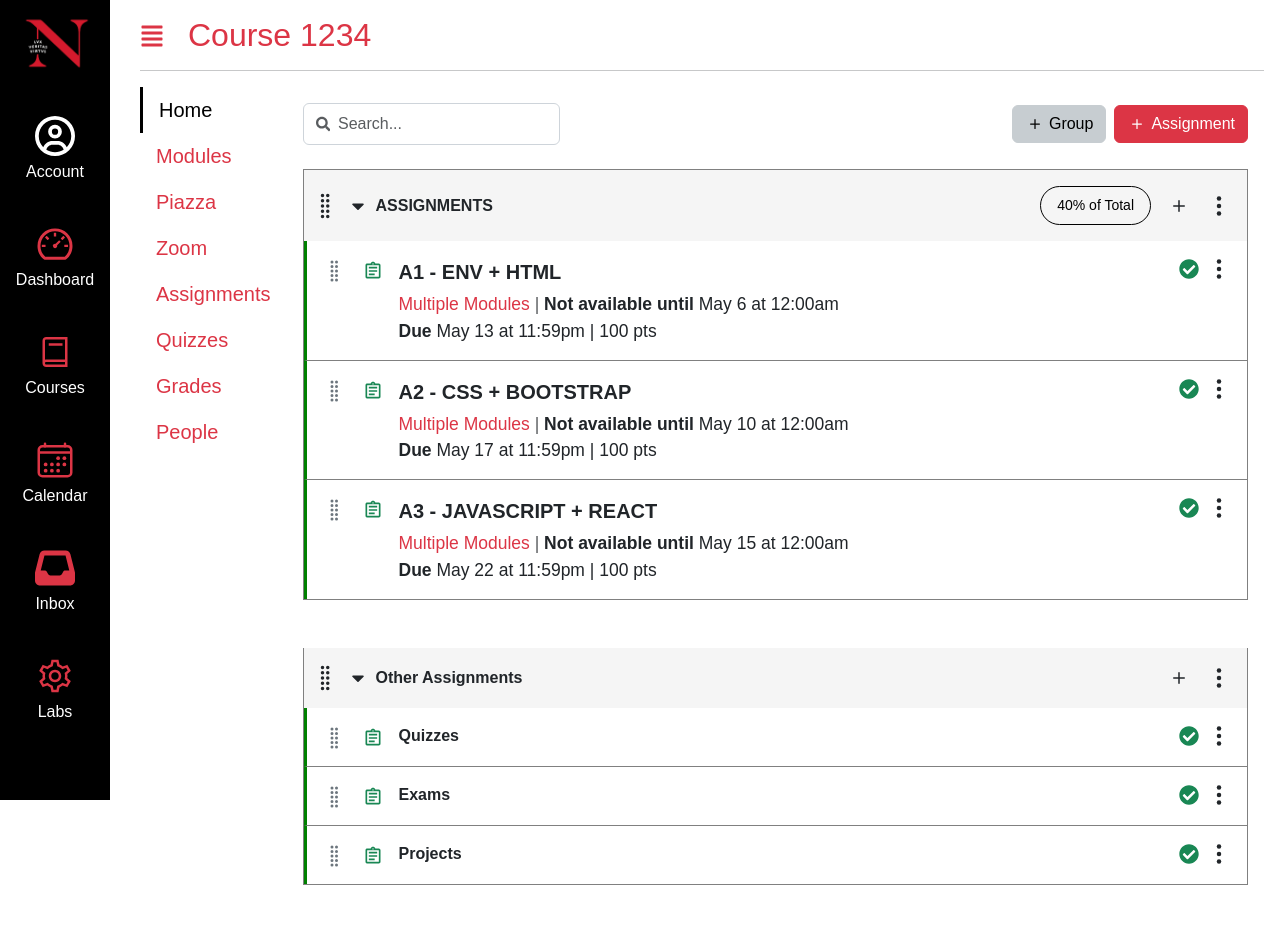
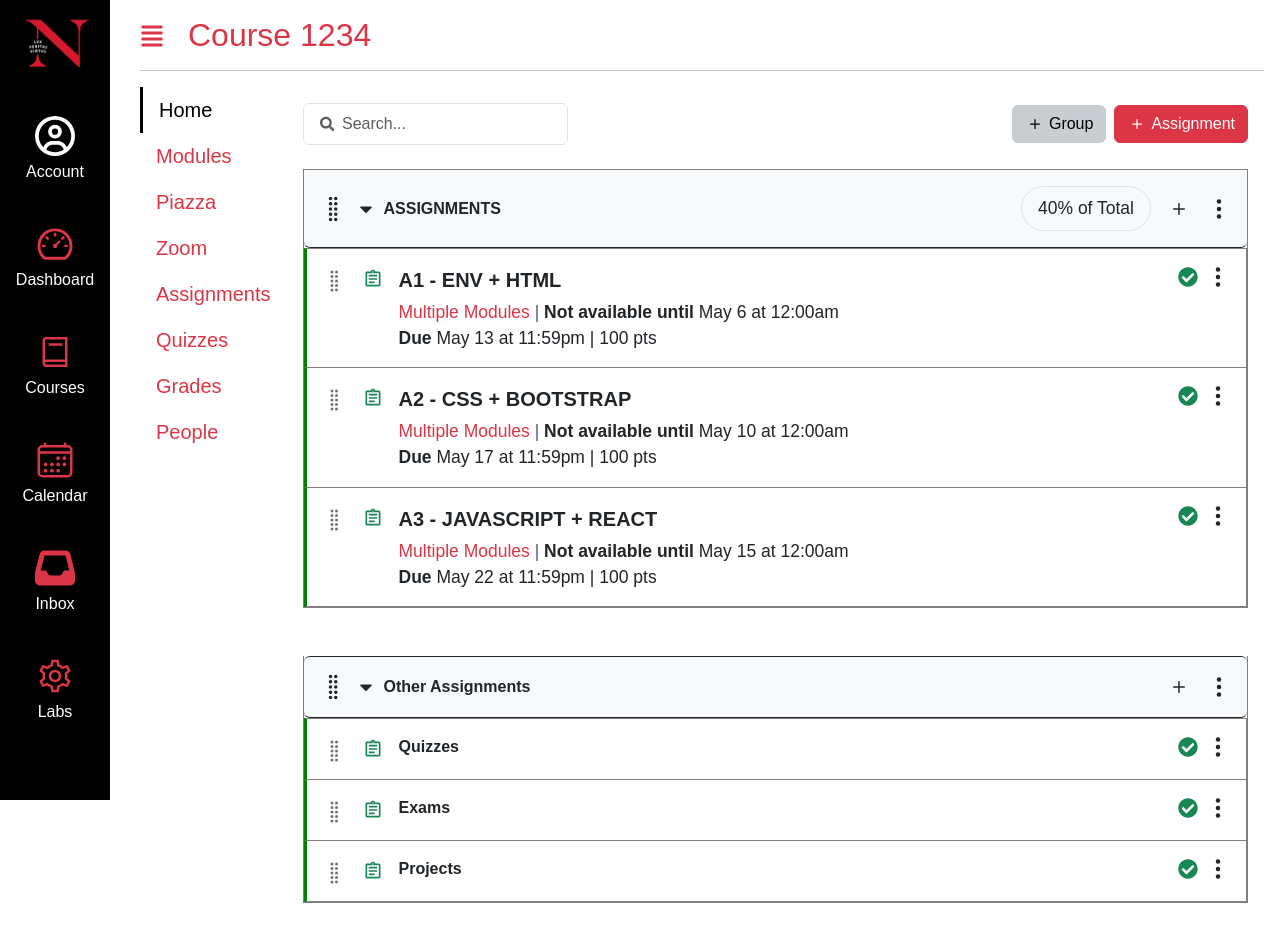
Before and after one commit to aarushiattray/kambaz-next-js, a Next.js app: page /Courses/1234/Assignments in a window 1280 px wide. Shown: the top 942 px of the page. Built offline with nearby package versions, Linux system fonts and the light colour scheme.

Commit message:
Fixed Assignments component

```diff
--- a/src/app/(Kambaz)/Courses/[cid]/Assignments/page.tsx
+++ b/src/app/(Kambaz)/Courses/[cid]/Assignments/page.tsx
@@ -20,18 +20,7 @@ function GreenCheckmark() {
 function AssignmentControlButtons() {
   return (
     <div className="d-flex align-items-center">
-      <div
-        className="d-flex justify-content-center align-items-center me-3"
-        style={{
-          padding: "0.5rem 1rem",
-          borderRadius: "20px",
-          border: "1px solid #000",
-          backgroundColor: "#f5f5f5",
-          fontSize: "0.875rem",
-          fontWeight: "normal",
-          color: "#000",
-        }}
-      >
+      <div className="d-flex justify-content-center align-items-center me-3 px-3 py-2 rounded-pill border bg-light text-dark small">
         40% of Total
       </div>
       <BsPlus className="fs-4 me-3" />
@@ -72,20 +61,9 @@ export default function Assignments() {
 
       {/* Search bar and buttons */}
       <div className="d-flex justify-content-between align-items-center mb-4">
-        <div
-          className="d-flex align-items-center"
-          style={{
-            maxWidth: "300px",
-            border: "1px solid #ced4da",
-            borderRadius: "0.375rem",
-            padding: "0.5rem 0.75rem",
-          }}
-        >
+        <div className="d-flex align-items-center border rounded px-3 py-2 me-3" style={{ maxWidth: "300px" }}>
           <FaSearch className="me-2 text-muted" />
-          <FormControl
-            placeholder="Search..."
-            style={{ border: "none", boxShadow: "none", outline: "none", padding: 0 }}
-          />
+          <FormControl placeholder="Search..." className="border-0 shadow-none p-0" />
         </div>
 
         <div className="d-flex align-items-center">
@@ -102,43 +80,29 @@ export default function Assignments() {
 
         {/* Assignment Group */}
         <ListGroupItem className="wd-module p-0 mb-5 fs-5 border-gray">
-          <div
-            className="wd-title p-3 ps-2 d-flex justify-content-between align-items-center"
-            style={{ backgroundColor: "#f5f5f5" }}
-          >
+          <div className="wd-title d-flex justify-content-between align-items-center px-3 py-3 rounded bg-light border-bottom border-dark">
             <span className="d-flex align-items-center">
               <BsGripVertical className="me-2 fs-3" />
               <FaCaretDown className="me-2" />
-              <span style={{ fontSize: "1rem", fontWeight: "bold" }}>ASSIGNMENTS</span>
+              <span className="fw-bold fs-6">ASSIGNMENTS</span>
             </span>
             <AssignmentControlButtons />
           </div>
 
-          <ListGroup className="wd-lessons rounded-0">
+          <ListGroup className="wd-lessons rounded-0 mt-0">
             {assignments.map((item, idx) => (
               <ListGroupItem
                 key={idx}
-                className="wd-lesson p-3 ps-3"
-                style={{
-                  borderLeft: "3px solid green",
-                  borderTop: "none",
-                  borderRight: "none",
-                  borderBottom: idx === assignments.length - 1 ? "none" : "1px solid gray"
-                }}
+                className="wd-lesson d-flex justify-content-between align-items-start px-3 py-3"
+                style={{ borderLeft: "3px solid green" }}
               >
-                <div className="d-flex justify-content-between align-items-start">
                 <div className="d-flex align-items-start">
-                    <BsGripVertical className="me-3 fs-4 text-secondary" style={{ marginTop: "2px" }} />
-                    <MdOutlineAssignment className="me-3 text-success fs-5" style={{ marginTop: "4px" }} />
+                  <BsGripVertical className="me-3 fs-4 text-secondary mt-1" />
+                  <MdOutlineAssignment className="me-3 text-success fs-5 mt-1" />
                   <div>
-                      {/* Title wrapped in Link with original color & no underline */}
                     <Link
                       href={`/Courses/1234/Assignments/${item.id}`}
-                        style={{
-                          color: "inherit",
-                          textDecoration: "none",
-                        }}
-                        className="fw-bold mb-1 d-block"
+                      className="fw-bold mb-1 d-block text-decoration-none text-dark"
                     >
                       {item.title}
                     </Link>
@@ -151,7 +115,6 @@ export default function Assignments() {
                   </div>
                 </div>
                 <LessonControlButtons />
-                </div>
               </ListGroupItem>
             ))}
           </ListGroup>
@@ -159,42 +122,30 @@ export default function Assignments() {
 
         {/* Other Items */}
         <ListGroupItem className="wd-module p-0 mb-5 fs-5 border-gray">
-          <div
-            className="wd-title p-3 ps-2 d-flex justify-content-between align-items-center"
-            style={{ backgroundColor: "#f5f5f5" }}
-          >
+          <div className="wd-title d-flex justify-content-between align-items-center px-3 py-3 rounded bg-light border-top border-bottom border-dark">
             <span className="d-flex align-items-center">
               <BsGripVertical className="me-2 fs-3" />
               <FaCaretDown className="me-2" />
-              <span style={{ fontSize: "1rem", fontWeight: "bold" }}>Other Assignments</span>
+              <span className="fw-bold fs-6">Other Assignments</span>
             </span>
             <OtherControlButtons />
           </div>
 
-          <ListGroup className="wd-lessons rounded-0">
+          <ListGroup className="wd-lessons rounded-0 mt-0">
             {["Quizzes", "Exams", "Projects"].map((item, idx) => (
               <ListGroupItem
                 key={idx}
-                className="wd-lesson p-3 ps-3"
-                style={{
-                  borderLeft: "3px solid green",
-                  borderTop: "none",
-                  borderRight: "none",
-                  borderBottom: idx === 2 ? "none" : "1px solid gray"
-                }}
+                className="wd-lesson d-flex justify-content-between align-items-start px-3 py-3"
+                style={{ borderLeft: "3px solid green" }}
               >
-                <div className="d-flex justify-content-between align-items-start">
                 <div className="d-flex align-items-start">
-                    <BsGripVertical className="me-3 fs-4 text-secondary" style={{ marginTop: "2px" }} />
-                    <MdOutlineAssignment className="me-3 text-success fs-5" style={{ marginTop: "4px" }} />
+                  <BsGripVertical className="me-3 fs-4 text-secondary mt-1" />
+                  <MdOutlineAssignment className="me-3 text-success fs-5 mt-1" />
                   <div>
-                      <div className="fw-bold" style={{ fontSize: "1rem" }}>
-                        {item}
-                      </div>
+                    <div className="fw-bold fs-6">{item}</div>
                   </div>
                 </div>
                 <LessonControlButtons />
-                </div>
               </ListGroupItem>
             ))}
           </ListGroup>
--- a/src/app/Labs/TOC.tsx
+++ b/src/app/Labs/TOC.tsx
@@ -22,7 +22,7 @@ export default function TOC() {
         <NavLink href="/" as={Link}>Kambaz</NavLink>
       </NavItem>
       <NavItem>
-       <NavLink href="https://github.com/aarushiattray">My GitHub</NavLink>
+       <NavLink href="https://github.com/aarushiattray/kambaz-next-js">My GitHub</NavLink>
      </NavItem>
     </Nav>
   );
```
Lines whose indentation alone changed are shown as unchanged.
